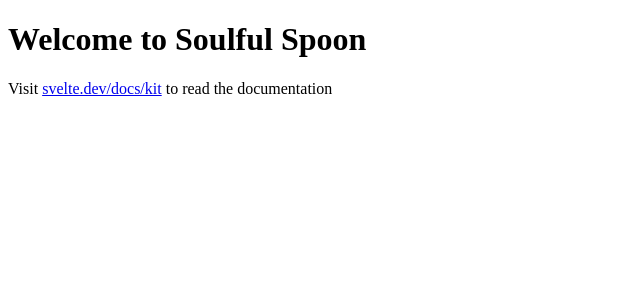
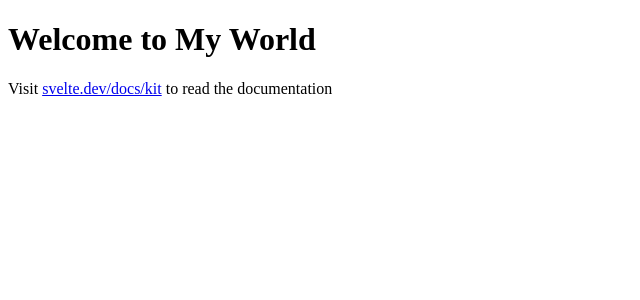
Before and after one commit to ZedZed34/Project-Soulful-Spoon, a SvelteKit app in the folder Client-Side/: page / in a window 1280 px wide. Shown: the top 300 px of the page, without its empty margins (0-640 px from the left). Built offline with nearby package versions, Linux system fonts and the light colour scheme.

Commit message:
This is Billy

```diff
--- a/Client-Side/src/routes/+page.svelte
+++ b/Client-Side/src/routes/+page.svelte
@@ -1,2 +1,2 @@
-<h1>Welcome to Soulful Spoon</h1>
+<h1>Welcome to My World</h1>
 <p>Visit <a href="https://svelte.dev/docs/kit">svelte.dev/docs/kit</a> to read the documentation</p>
```
